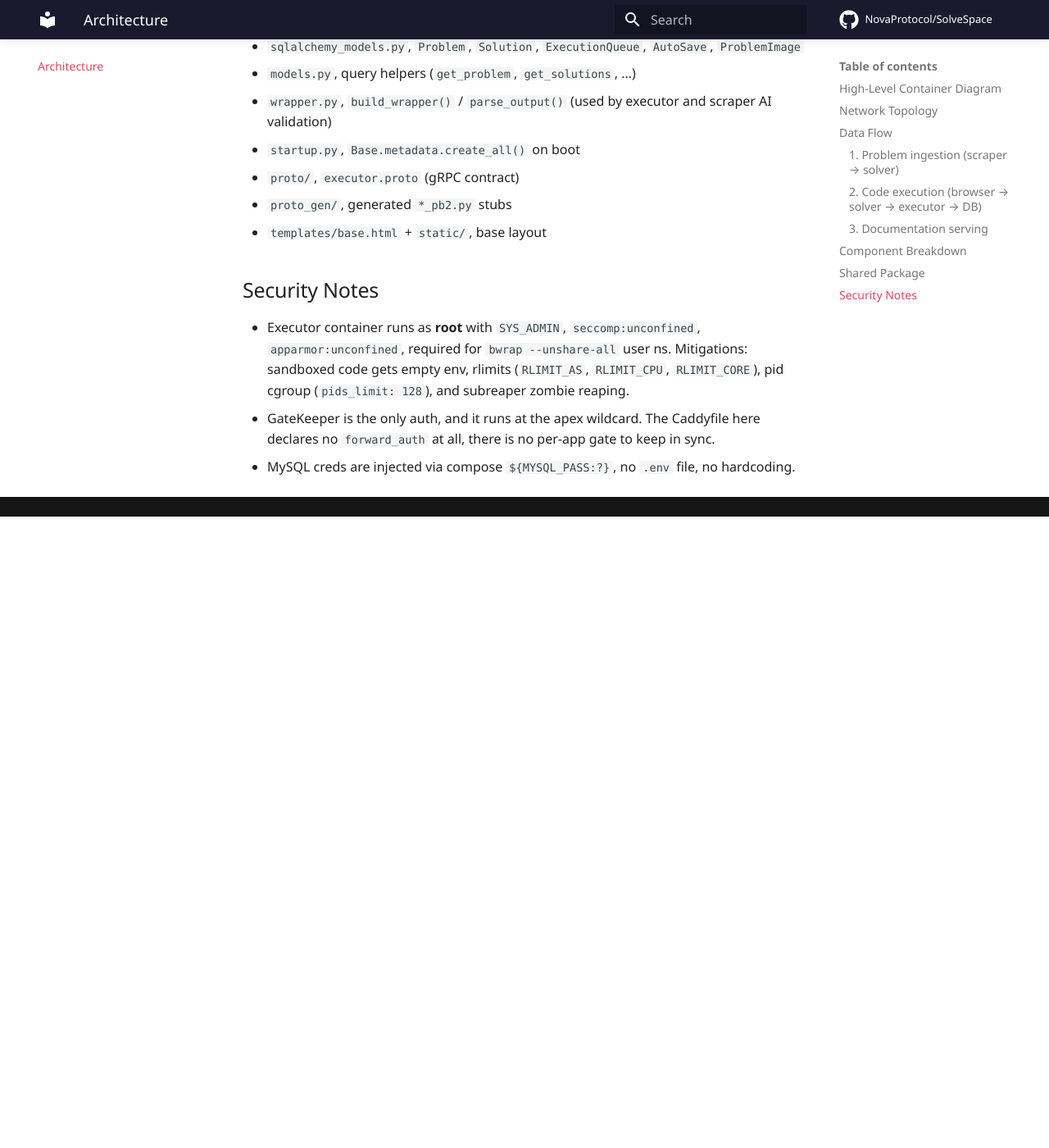
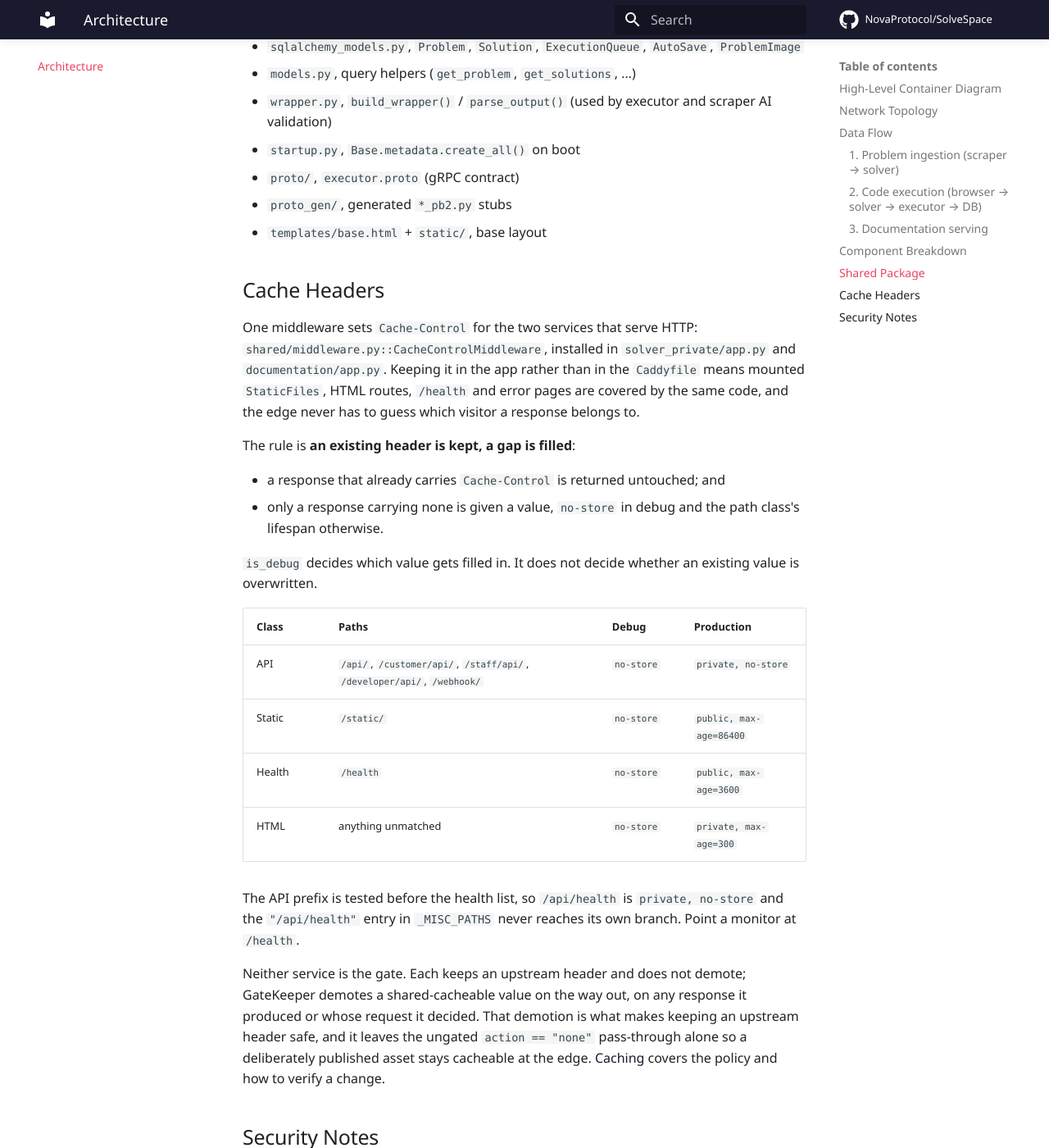
Before and after one commit to NovaProtocol/PracticeForge, an MkDocs documentation site: the page built from documentation/docs/architecture.md, in a window 1280 px wide and 1400 px high, scrolled down 3008 px. Shown: the whole window at 82% size. Built offline with MkDocs 1.6.1 and Material for MkDocs 9.7.7, drawn with Linux system fonts in a browser that asks for light colours; some web fonts are replaced; comment, search, counter and statistics services are not loaded; before the commit the page ends 3638 px from its top, so only the background shows below that.

Commit message:
fix(api): keep a route's own Cache-Control instead of overwriting it
shared/middleware.py promised that a response carrying its own
Cache-Control kept it, and the debug branch then assigned no-store
unconditionally. The stack sits behind a shared cache, so a deliberately
cacheable asset was re-fetched on every request. An existing header now
wins ahead of the debug branch; only a response carrying none has a value
filled in.

Nothing else in the policy moved: the path classes, the constants and the
private, no-store answer for the API prefixes are unchanged.

```diff
--- a/documentation/docs/architecture.md
+++ b/documentation/docs/architecture.md
@@ -110,6 +110,28 @@
 - `proto_gen/`, generated `*_pb2.py` stubs
 - `templates/base.html` + `static/`, base layout
 
+## Cache Headers
+
+One middleware sets `Cache-Control` for the two services that serve HTTP: `shared/middleware.py::CacheControlMiddleware`, installed in `solver_private/app.py` and `documentation/app.py`. Keeping it in the app rather than in the `Caddyfile` means mounted `StaticFiles`, HTML routes, `/health` and error pages are covered by the same code, and the edge never has to guess which visitor a response belongs to.
+
+The rule is **an existing header is kept, a gap is filled**:
+
+- a response that already carries `Cache-Control` is returned untouched; and
+- only a response carrying none is given a value, `no-store` in debug and the path class's lifespan otherwise.
+
+`is_debug` decides which value gets filled in. It does not decide whether an existing value is overwritten.
+
+| Class | Paths | Debug | Production |
+|-------|-------|-------|------------|
+| API | `/api/`, `/customer/api/`, `/staff/api/`, `/developer/api/`, `/webhook/` | `no-store` | `private, no-store` |
+| Static | `/static/` | `no-store` | `public, max-age=86400` |
+| Health | `/health` | `no-store` | `public, max-age=3600` |
+| HTML | anything unmatched | `no-store` | `private, max-age=300` |
+
+The API prefix is tested before the health list, so `/api/health` is `private, no-store` and the `"/api/health"` entry in `_MISC_PATHS` never reaches its own branch. Point a monitor at `/health`.
+
+Neither service is the gate. Each keeps an upstream header and does not demote; GateKeeper demotes a shared-cacheable value on the way out, on any response it produced or whose request it decided. That demotion is what makes keeping an upstream header safe, and it leaves the ungated `action == "none"` pass-through alone so a deliberately published asset stays cacheable at the edge. [Caching](caching.md) covers the policy and how to verify a change.
+
 ## Security Notes
 
 - Executor container runs as **root** with `SYS_ADMIN`, `seccomp:unconfined`, `apparmor:unconfined`, required for `bwrap --unshare-all` user ns. Mitigations: sandboxed code gets empty env, rlimits (`RLIMIT_AS`, `RLIMIT_CPU`, `RLIMIT_CORE`), pid cgroup (`pids_limit: 128`), and subreaper zombie reaping.
--- a/documentation/mkdocs.yml
+++ b/documentation/mkdocs.yml
@@ -63,6 +63,7 @@
   - Home: index.md
   - Getting Started: getting-started.md
   - Architecture: architecture.md
+  - Caching: caching.md
   - Solver Private:
       - solver/index.md
       - Solver API: solver/api-reference.md
```
Also changed, not shown: documentation/docs/caching.md (added, +75 -0 lines), 2 other files.
